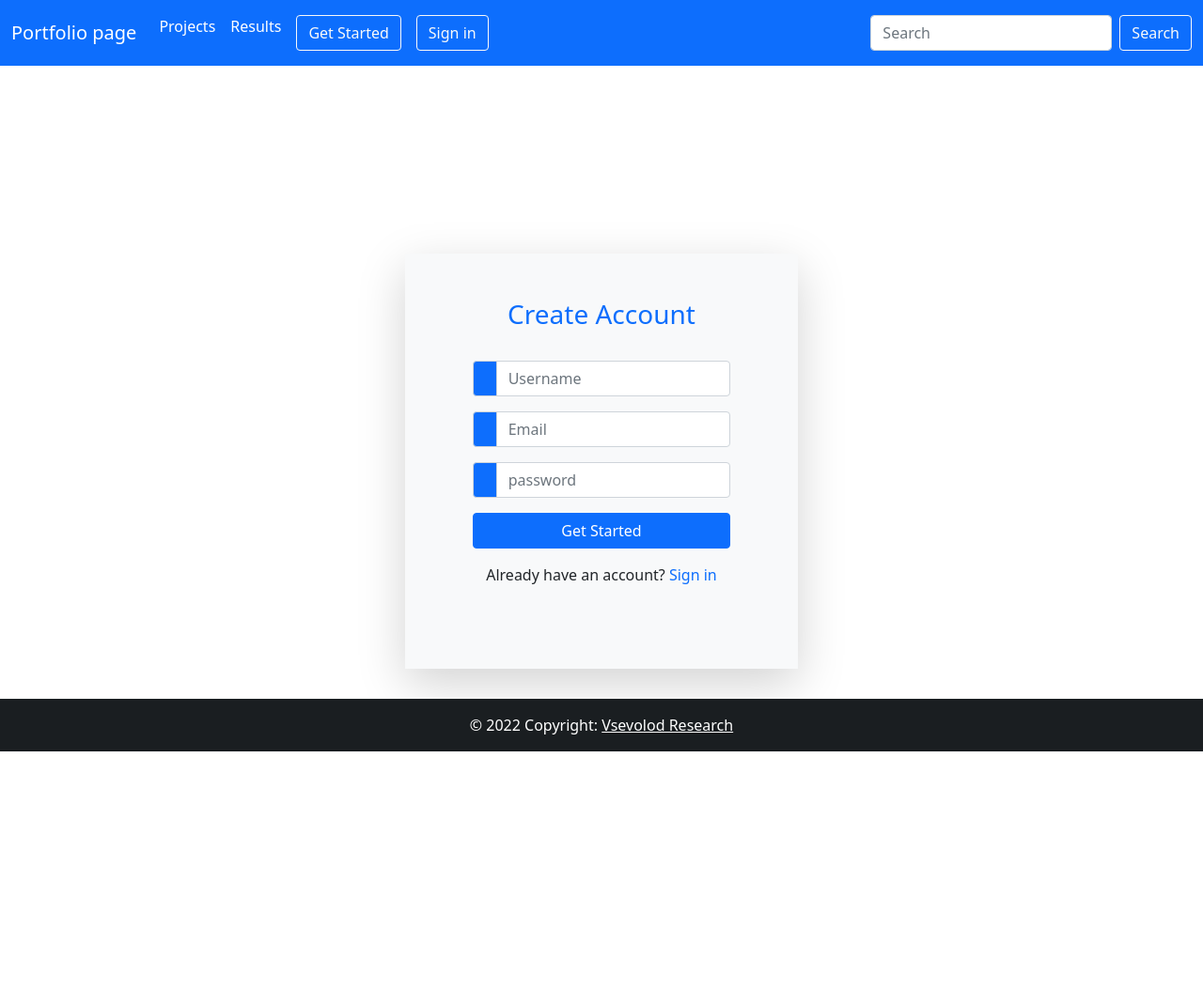
After one commit to 5oyageR/portfolio, a PHP site: page /newRegForm.php in a window 1280 px wide. The commit adds this page. Shown: the whole page at 94% size. Run offline with PHP 8.4, Linux system fonts and the light colour scheme.

Commit message:
branch newForm

```diff
--- /dev/null
+++ b/newRegForm.php
@@ -0,0 +1,41 @@
+<?php include "template/header.php" ?>
+<?php
+if (isset($_REQUEST['submit'])) {
+    include "core/datab.php";
+    $result = saveUser($_REQUEST['email'], $_REQUEST['password']);
+}
+?>
+<div class="container-fluid vh-100">
+    <div class="" style="margin-top:200px">
+        <div class="rounded d-flex justify-content-center">
+            <div class="col-md-4 col-sm-12 shadow-lg p-5 bg-light">
+                <div class="text-center">
+                    <h3 class="text-primary">Create Account</h3>
+                </div>
+                <div class="p-4">
+                    <form method="POST">
+                        <div class="input-group mb-3">
+                            <span class="input-group-text bg-primary"><i class="bi bi-person-plus-fill text-white"></i></span>
+                            <input type="text" class="form-control" placeholder="Username">
+                        </div>
+                        <div class="input-group mb-3">
+                            <span class="input-group-text bg-primary"><i class="bi bi-envelope text-white"></i></span>
+                            <input type="email" name="email" class="form-control" placeholder="Email">
+                        </div>
+                        <div class="input-group mb-3">
+                            <span class="input-group-text bg-primary"><i class="bi bi-key-fill text-white"></i></span>
+                            <input type="password" name="password" class="form-control" placeholder="password">
+                        </div>
+                        <div class="d-grid col-12 mx-auto">
+                            <button class="btn btn-primary" name="submit" type="button"><span></span>Get Started</button>
+                        </div>
+                        <p class="text-center mt-3">Already have an account?
+                            <span class="text-primary">Sign in</span>
+                        </p>
+                    </form>
+                </div>
+            </div>
+        </div>
+    </div>
+</div>
+<?php include "template/footer.php" ?>
--- a/template/footer.php
+++ b/template/footer.php
@@ -1,5 +1,5 @@
 <link href="https://cdn.jsdelivr.net/npm/bootstrap@5.1.3/dist/css/bootstrap.min.css" rel="stylesheet" integrity="sha384-1BmE4kWBq78iYhFldvKuhfTAU6auU8tT94WrHftjDbrCEXSU1oBoqyl2QvZ6jIW3" crossorigin="anonymous">
-<link rel="stylesheet" href="style.css">
+<!-- <link rel="stylesheet" href="style.css"> -->
 <footer id="footer" class="bg-dark text-center text-white fixed-bottom">
 
     <div class="text-center p-3" style="background-color: rgba(0, 0, 0, 0.2);">
--- a/template/header.php
+++ b/template/header.php
@@ -24,11 +24,18 @@
           <li class="nav-item">
             <a class="nav-link active" href="#">Results</a>
           </li>
+          <!-- <li class="nav-item">
+            <a class="nav-link active" href="/signinform.php">Sign in</a>
+          </li> -->
           <li class="nav-item">
-            <a class="nav-link active" href="/signinform.php">Sign in</a>
-          </li>
-          <li class="nav-item">
-            <a class="nav-link active" href="/register.php">Get Started</a>
+          <a class="nav-link active" href="/newRegForm.php">
+          <button class="btn btn-outline-light" type="submit">Get Started</button>
+</a>
+<li class="nav-item">
+          <a class="nav-link active" href="/signinform.php">
+          <button class="btn btn-outline-light" type="submit">Sign in</button>
+</a>
+            <!-- <a class="nav-link active" href="/register.php">Get Started</a> -->
         </ul>
         <form action="/search.php" method="get" class="d-flex">
           <input class="form-control me-2" name="search" placeholder="Search" aria-label="Search">
```
Also changed, not shown: register.php (+7 -7 lines), template/style.css (deleted).
